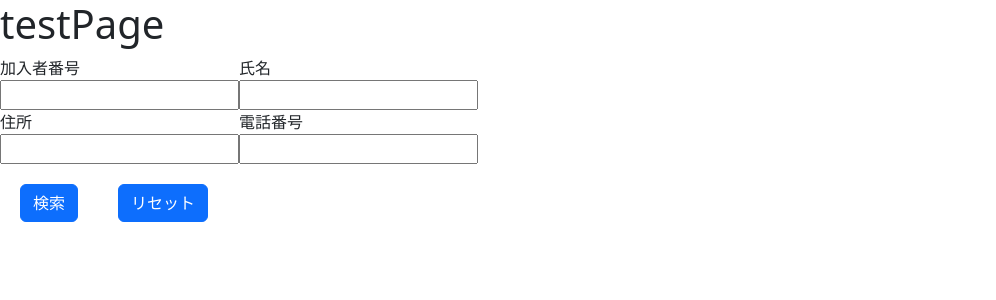
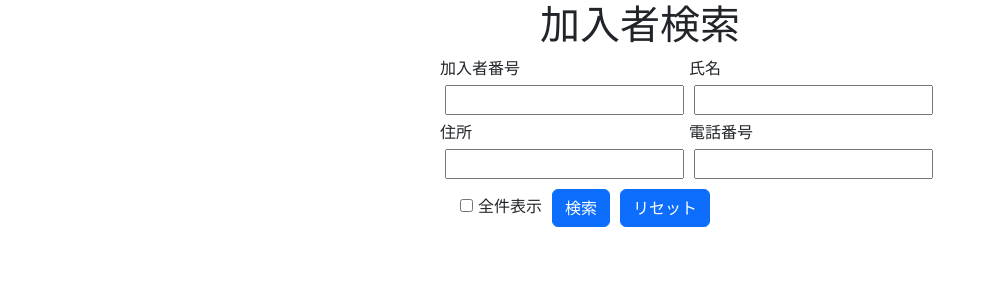
Before and after one commit to KNakano53/search_member, a React (Create React App) app in the folder frontend/: page / in a window 1280 px wide. Shown: the top 300 px of the page, without its empty margins (0-996 px from the left). Built offline with nearby package versions, Linux system fonts and the light colour scheme.

Commit message:
検索欄見た目整備

```diff
--- a/frontend/src/css/SearchPage.css
+++ b/frontend/src/css/SearchPage.css
@@ -1,7 +1,11 @@
 .btn {
-  margin: 20px;
+  margin: 5px;
 }
 
-#serchUserForm {
-  margin: o auto;
+.searchBox {
+  width: 25em;
 }
+
+.resultTable {
+  width: 70em;
+}
--- a/frontend/src/searchBox.tsx
+++ b/frontend/src/searchBox.tsx
@@ -7,33 +7,69 @@ function SearchBox() {
 
   return (
     <div className="App">
-      <h1>testPage</h1>
-      <form id="searchUserForm">
+      <h1 className="text-center">加入者検索</h1>
+      <div className="searchBox mx-auto">
+        <div id="searchUserForm">
           <div className="d-flex flex-row">
             <div>
               <label htmlFor="inputUserID">加入者番号</label>
               <br />
-            <input name="inputUserId" id="inputUserID" type="text" />
+              <input
+                name="inputUserId"
+                id="inputUserID"
+                type="text"
+                style={{ margin: "5px" }}
+              />
             </div>
             <div>
               <label htmlFor="inputUserName">氏名</label>
               <br />
-            <input name="inputUserName" id="inputUserName" type="text" />
+              <input
+                name="inputUserName"
+                id="inputUserName"
+                type="text"
+                style={{ margin: "5px" }}
+              />
             </div>
           </div>
           <div className="d-flex flex-row">
             <div>
               <label htmlFor="inputUserAddress">住所</label>
               <br />
-            <input name="inputUserId" id="inputUserAddress" type="text" />
+              <input
+                name="inputUserId"
+                id="inputUserAddress"
+                type="text"
+                style={{ margin: "5px" }}
+              />
             </div>
             <div>
               <label htmlFor="inputUserTel">電話番号</label>
               <br />
-            <input name="inputUserId" id="inputUserTel" type="text" />
+              <input
+                name="inputUserId"
+                id="inputUserTel"
+                type="text"
+                style={{ margin: "5px" }}
+              />
             </div>
           </div>
-        <button className="btn btn-primary" onClick={() => setSeatchFlag(true)}>
+          <div>
+            <input
+              type="checkbox"
+              id="showAll"
+              style={{ marginLeft: "20px" }}
+            />
+            <label
+              htmlFor="showAll"
+              style={{ marginRight: "5px", marginLeft: "5px" }}
+            >
+              全件表示
+            </label>
+            <button
+              className="btn btn-primary"
+              onClick={() => setSeatchFlag(true)}
+            >
               検索
             </button>
             <button
@@ -42,7 +78,9 @@ function SearchBox() {
             >
               リセット
             </button>
-      </form>
+          </div>
+        </div>
+      </div>
       <SearchResult searchFlag={searchFlag} />
     </div>
   );
--- a/frontend/src/searchResult.tsx
+++ b/frontend/src/searchResult.tsx
@@ -23,7 +23,7 @@ function SearchResult(props: Props) {
   if (!props.searchFlag) return null;
 
   return (
-    <div className="resultTable">
+    <div className="resultTable mx-auto">
       <table className="table">
         <thead>
           <tr>
```
Lines whose indentation alone changed are shown as unchanged.
